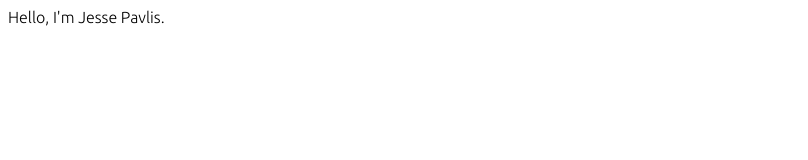
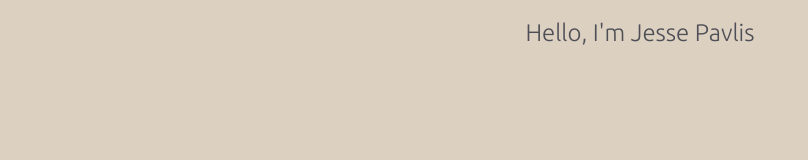
Before and after one commit to jessepavlis/jessepavlis.github.io, a plain HTML site: page index.html in a window 1280 px wide. Shown: the whole page, without its empty margins (0-808 px from the left). Drawn offline with nearby package versions, Linux system fonts and the light colour scheme.

Commit message:
added some color

```diff
--- a/index.html
+++ b/index.html
@@ -4,13 +4,25 @@
 	<title>Jesse Pavlis</title>
 
 	<link href="https://fonts.googleapis.com/css?family=Ubuntu:300" rel="stylesheet">
+    <link rel="stylesheet" href="https://maxcdn.bootstrapcdn.com/bootstrap/3.3.6/css/bootstrap.min.css" integrity="sha384-1q8mTJOASx8j1Au+a5WDVnPi2lkFfwwEAa8hDDdjZlpLegxhjVME1fgjWPGmkzs7" crossorigin="anonymous">
 	<style media="screen">
 		* {
 			font-family: 'Ubuntu', sans-serif;
 		}
+
+        body {
+            background: rgb(220, 208, 192);
+            color: rgb(78 78 86);
+        }
 	</style>
 </head>
 <body>
-	<div>Hello, I'm Jesse Pavlis.</div>
+    <div class="container">
+        <div class="row">
+            <div class="col-md-12 text-center">
+                <h3>Hello, I'm Jesse Pavlis</h3>
+            </div>
+        </div>
+    </div>
 </body>
 </html>
```
